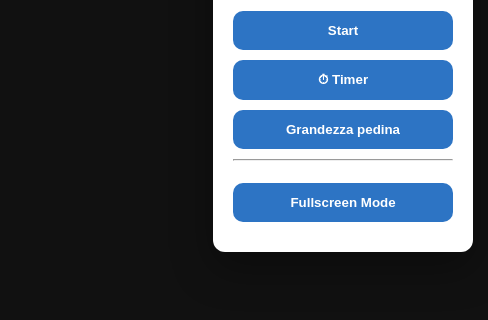
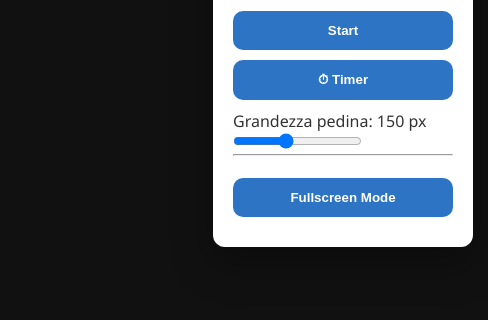
Before and after one commit to robcol62-GH/welcome-to-our-town, an Electron app: page index.html in a window 1400 px wide. Both pictures are taken after a click on the button "Menu". Shown: the part 334-654 px from the top of the page, 912-1400 px from the left. Drawn offline with Linux system fonts and the light colour scheme.

Commit message:
Aggiornamento WTOT

```diff
--- a/index.html
+++ b/index.html
@@ -245,21 +245,18 @@
                 🎲 Dice
             </button>
 
-            <button id="btnTokenSize">
-                Grandezza pedina
-            </button>
 
-            <div id="tokenSizePanel" class="hidden">
+            <div id="tokenSizePanel">
                 <label for="tokenSizeRange">
-                    Grandezza: <span id="tokenSizeValue">150</span> px
+                    Grandezza pedina: <span id="tokenSizeValue">150</span> px
                 </label>
 
                 <input
                     type="range"
                     id="tokenSizeRange"
                     min="50"
-                    max="350"
-                    step="5"
+                    max="300"
+                    step="10"
                     value="150">
             </div>
 
--- a/js/UI.js
+++ b/js/UI.js
@@ -110,10 +110,6 @@ const UI = {
         );
         this.btnDice.addEventListener("click", () => {
             this.showDice();
-        });
-
-        this.btnTokenSize.addEventListener("click", () => {
-            this.tokenSizePanel.classList.toggle("hidden");
         });
 
         this.tokenSizeRange.addEventListener("input", () => {
```
